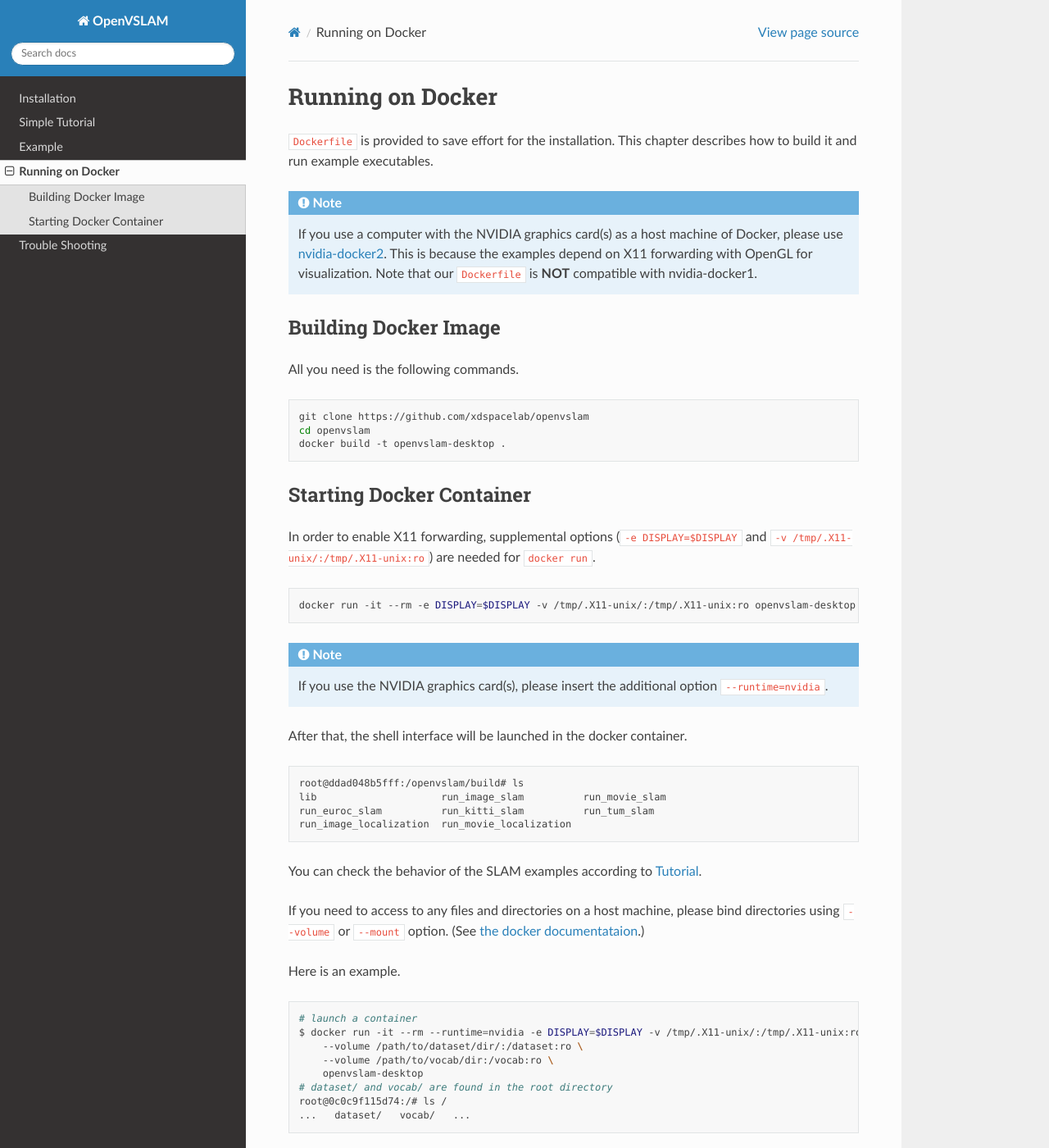
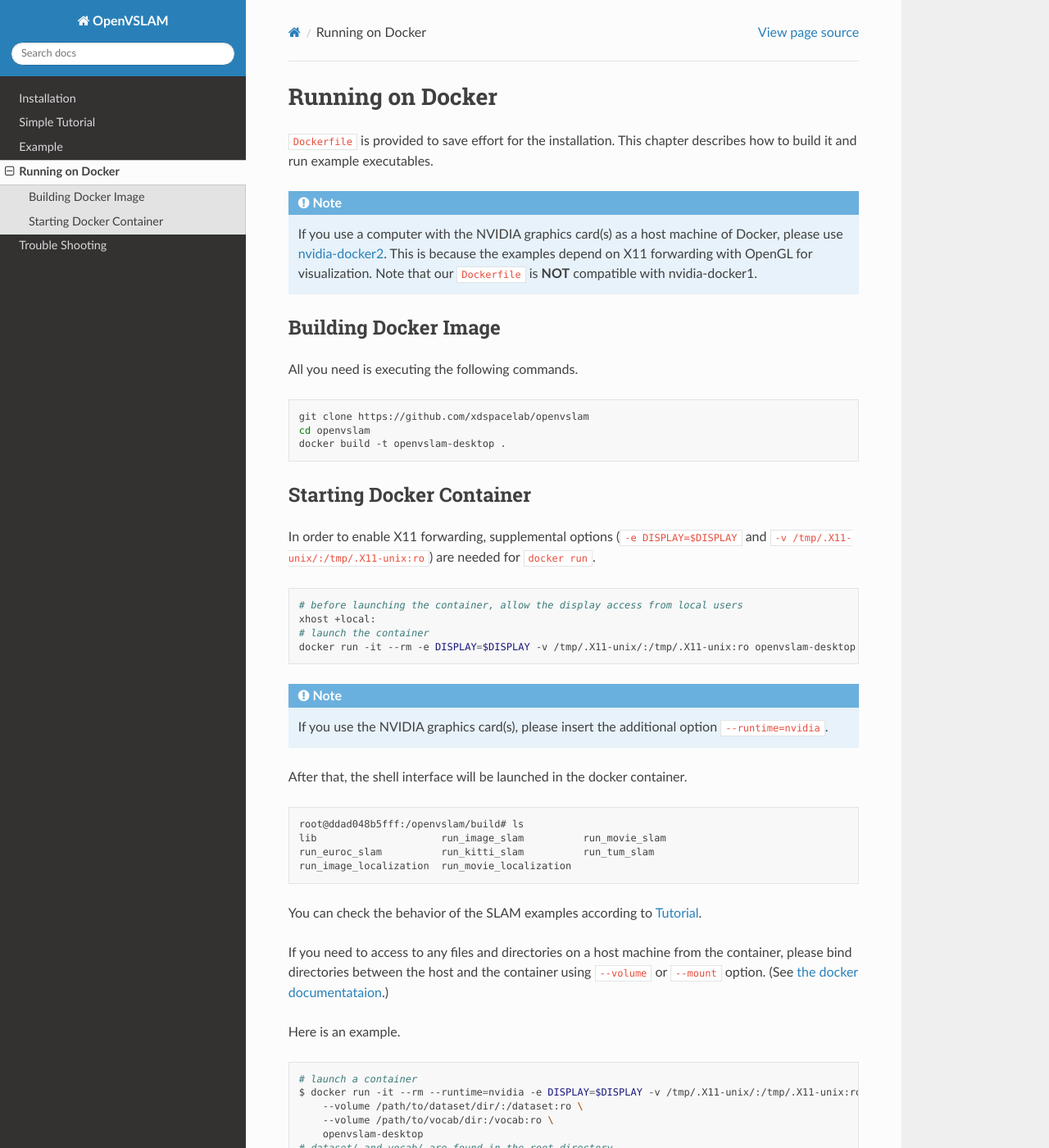
Before and after one commit to xdspacelab/openvslam, a Sphinx documentation site: the page built from docs/docker.rst, in a window 1280 px wide and 1400 px high. Shown: the whole window at 82% size. Built offline with Sphinx 7.4.7 and the Read the Docs theme 2.0.0, drawn with Linux system fonts in a browser that asks for light colours.

Commit message:
Fix the instructions for Docker users

```diff
--- a/docs/docker.rst
+++ b/docs/docker.rst
@@ -19,13 +19,13 @@ This chapter describes how to build it and run example executables.
 Building Docker Image
 =====================
 
-All you need is the following commands.
+All you need is executing the following commands.
 
 .. code-block:: bash
 
-        git clone https://github.com/xdspacelab/openvslam
-        cd openvslam
-        docker build -t openvslam-desktop .
+    git clone https://github.com/xdspacelab/openvslam
+    cd openvslam
+    docker build -t openvslam-desktop .
 
 
 .. _section-start-docker-container:
@@ -37,7 +37,10 @@ In order to enable X11 forwarding, supplemental options (``-e DISPLAY=$DISPLAY``
 
 .. code-block:: bash
 
-        docker run -it --rm -e DISPLAY=$DISPLAY -v /tmp/.X11-unix/:/tmp/.X11-unix:ro openvslam-desktop
+    # before launching the container, allow the display access from local users
+    xhost +local:
+    # launch the container
+    docker run -it --rm -e DISPLAY=$DISPLAY -v /tmp/.X11-unix/:/tmp/.X11-unix:ro openvslam-desktop
 
 .. NOTE ::
 
@@ -55,7 +58,7 @@ After that, the shell interface will be launched in the docker container.
 
 You can check the behavior of the SLAM examples according to :ref:`Tutorial <chapter-simple-tutorial>`.
 
-If you need to access to any files and directories on a host machine, please bind directories using ``--volume`` or ``--mount`` option.
+If you need to access to any files and directories on a host machine from the container, please bind directories between the host and the container using ``--volume`` or ``--mount`` option.
 (See `the docker documentataion <https://docs.docker.com/engine/reference/commandline/run/>`_.)
 
 Here is an example.
```
